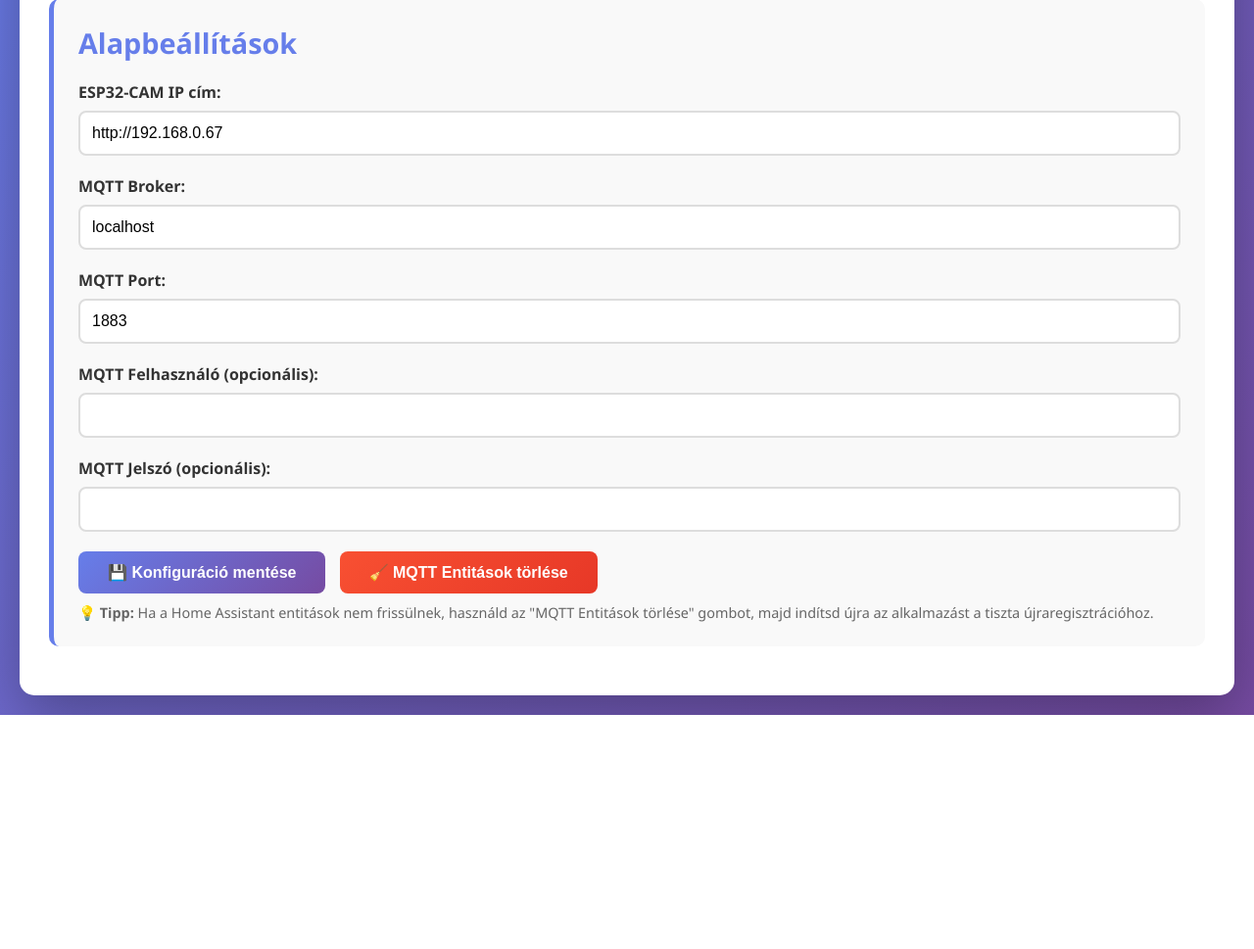
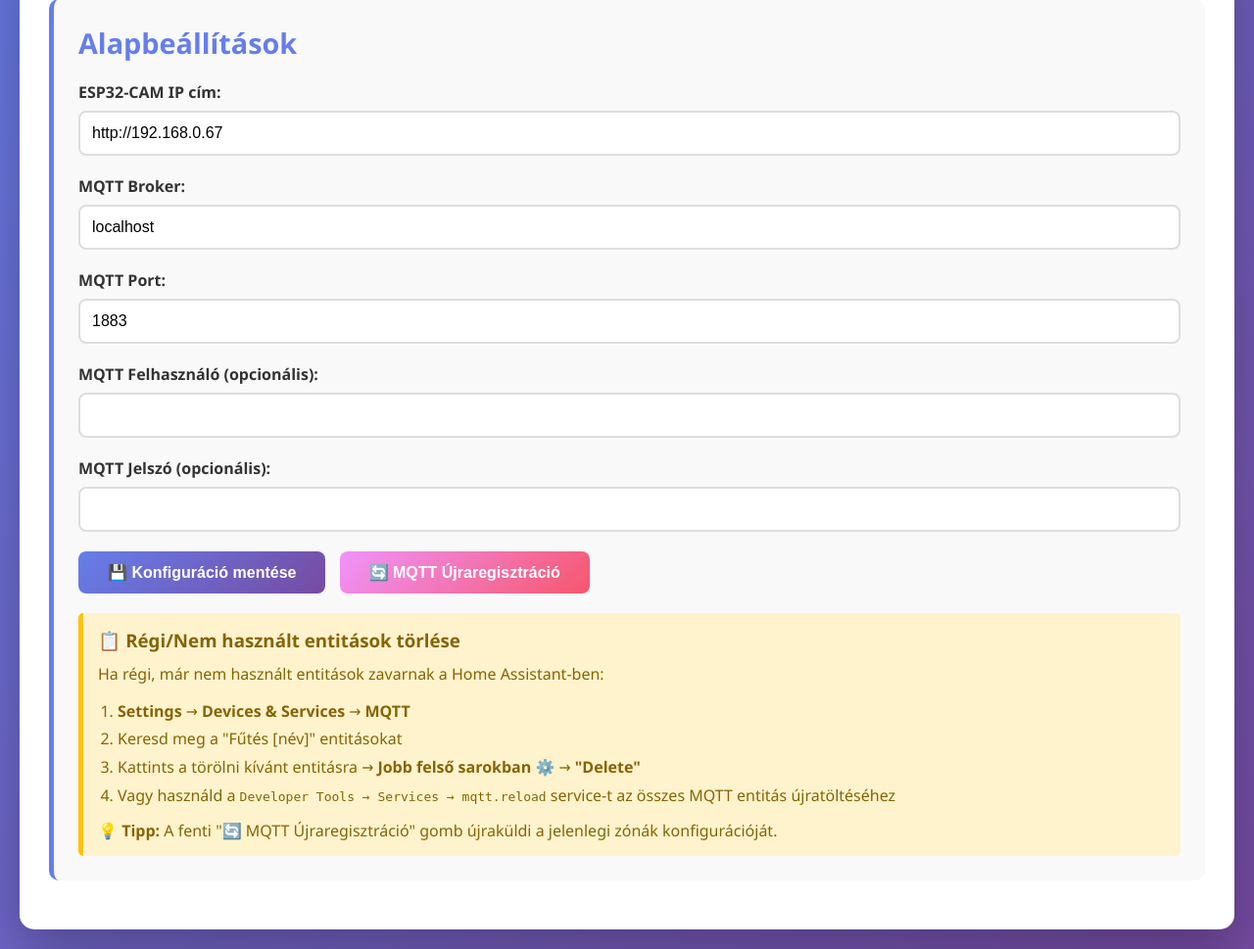
Before and after one commit to M3NT1/ESP32_Pince_Computherm_led_monitor_feldolgozo, a Flask app: page / in a window 1280 px wide. Shown: the part 267-1236 px from the top of the page at 98% size. Before the commit the page ends 997 px from the top, so only its background shows below. Run offline with Flask 3, Linux system fonts and the light colour scheme; data that the repository does not hold is empty.

Commit message:
MQTT: Biztonságos rediscovery + manuális törlés útmutató

```diff
--- a/app.py
+++ b/app.py
@@ -724,32 +724,23 @@ def get_states():
     """Aktuális LED állapotok"""
     return jsonify(led_states)
 
-@app.route('/api/mqtt/cleanup', methods=['POST'])
-def mqtt_cleanup():
-    """MQTT discovery config-ok törlése (Home Assistant entitások eltávolítása)"""
+@app.route('/api/mqtt/rediscover', methods=['POST'])
+def mqtt_rediscover():
+    """MQTT discovery újraküldése a jelenlegi zónákra (force refresh)"""
     if not mqtt_client or not mqtt_client.is_connected():
         return jsonify({'success': False, 'error': 'MQTT nem csatlakozva'}), 503
 
     try:
-        deleted_count = 0
-        for zone in led_zones:
-            zone_id = zone['id']
-            # Config topic törlése (üres payload, retain=True)
-            config_topic = f"{MQTT_TOPIC_PREFIX}/{zone_id}/config"
-            mqtt_client.publish(config_topic, '', retain=True)
-            # State topic törlése
-            state_topic = f"{MQTT_TOPIC_PREFIX}/{zone_id}/state"
-            mqtt_client.publish(state_topic, '', retain=True)
-            deleted_count += 1
-            print(f"[MQTT] Cleanup: {zone['name']} config törölve")
+        # Discovery újraküldése
+        publish_homeassistant_discovery()
 
         return jsonify({
             'success': True,
-            'message': f'{deleted_count} entitás config törölve. Indítsd újra a Home Assistant-ot vagy várj ~1 percet.',
-            'deleted_count': deleted_count
+            'message': f'{len(led_zones)} zóna discovery újraküldve. Várj ~30 másodpercet hogy a Home Assistant észrevegye.',
+            'zone_count': len(led_zones)
         })
     except Exception as e:
-        print(f"[MQTT] Cleanup hiba: {e}")
+        print(f"[MQTT] Rediscovery hiba: {e}")
         return jsonify({'success': False, 'error': str(e)}), 500
 
 @app.route('/api/camera/health')
--- a/templates/index.html
+++ b/templates/index.html
@@ -368,11 +368,23 @@
                 </div>
 
                 <button onclick="saveConfig()">💾 Konfiguráció mentése</button>
-                <button onclick="cleanupMqtt()" class="danger" style="margin-left: 10px;">🧹 MQTT Entitások törlése</button>
-                <p style="margin-top: 10px; color: #666; font-size: 0.9em;">
-                    💡 <strong>Tipp:</strong> Ha a Home Assistant entitások nem frissülnek, használd az "MQTT Entitások törlése" gombot,
-                    majd indítsd újra az alkalmazást a tiszta újraregisztrációhoz.
-                </p>
+                <button onclick="forceRediscovery()" style="margin-left: 10px; background: linear-gradient(135deg, #f093fb 0%, #f5576c 100%);">🔄 MQTT Újraregisztráció</button>
+
+                <div style="margin-top: 20px; padding: 15px; background: #fff3cd; border-left: 5px solid #ffc107; border-radius: 5px;">
+                    <h3 style="color: #856404; margin-bottom: 10px;">📋 Régi/Nem használt entitások törlése</h3>
+                    <p style="color: #856404; line-height: 1.6; margin-bottom: 10px;">
+                        Ha régi, már nem használt entitások zavarnak a Home Assistant-ben:
+                    </p>
+                    <ol style="color: #856404; line-height: 1.8; margin-left: 20px;">
+                        <li><strong>Settings</strong> → <strong>Devices & Services</strong> → <strong>MQTT</strong></li>
+                        <li>Keresd meg a "Fűtés [név]" entitásokat</li>
+                        <li>Kattints a törölni kívánt entitásra → <strong>Jobb felső sarokban ⚙️</strong> → <strong>"Delete"</strong></li>
+                        <li>Vagy használd a <code>Developer Tools → Services → mqtt.reload</code> service-t az összes MQTT entitás újratöltéséhez</li>
+                    </ol>
+                    <p style="color: #856404; margin-top: 10px;">
+                        💡 <strong>Tipp:</strong> A fenti "🔄 MQTT Újraregisztráció" gomb újraküldi a jelenlegi zónák konfigurációját.
+                    </p>
+                </div>
             </div>
         </div>
 
@@ -545,25 +557,25 @@
             }
         }
 
-        async function cleanupMqtt() {
-            if (!confirm('⚠️ Ez törli az összes Home Assistant entitást!\n\nUtána:\n1. Indítsd újra ezt az alkalmazást\n2. Várj ~1 percet\n3. Az entitások újra megjelennek\n\nFolytatod?')) {
+        async function forceRediscovery() {
+            if (!confirm('🔄 MQTT Discovery újraküldése\n\nEz újraküldi a jelenlegi zónák konfigurációját a Home Assistant-nek.\nNEM töröl semmit!\n\nFolytatod?')) {
                 return;
             }
 
             try {
-                const response = await fetch('/api/mqtt/cleanup', {
+                const response = await fetch('/api/mqtt/rediscover', {
                     method: 'POST'
                 });
 
                 const data = await response.json();
 
                 if (data.success) {
-                    alert('✅ ' + data.message + '\n\n' + data.deleted_count + ' entitás törölve.');
+                    alert('✅ ' + data.message + '\n\n' + data.zone_count + ' zóna újraregisztrálva.');
                 } else {
                     alert('❌ Hiba: ' + data.error);
                 }
             } catch (error) {
-                alert('❌ Hiba az MQTT cleanup során: ' + error);
+                alert('❌ Hiba az MQTT rediscovery során: ' + error);
             }
         }
 
```
